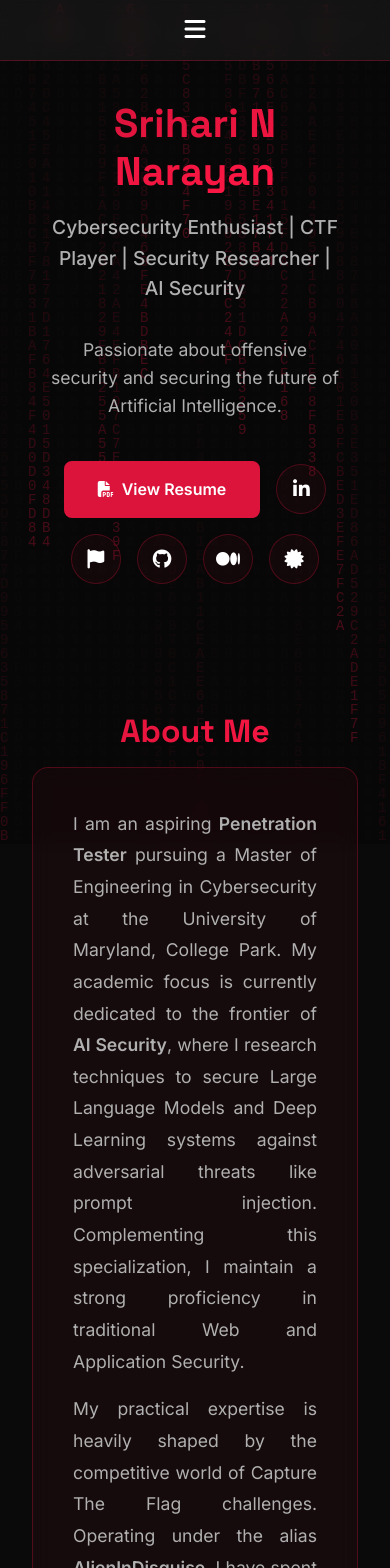
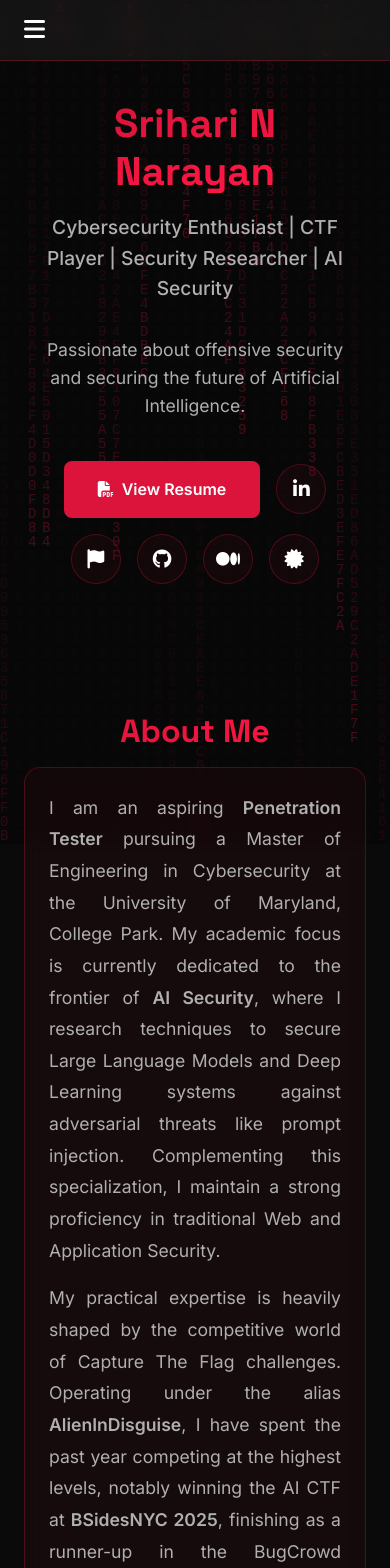
Before and after one commit to Srihari-Narayan/my-portfolio, a React (Vite) app: page / in a window 390 px wide. Shown: the top 1568 px of the page. Built offline with nearby package versions, Linux system fonts and the light colour scheme; no server answers.

Commit message:
fix: resolve mobile jitter, layout alignment, and grid visibility

```diff
--- a/src/components/MatrixBackground.jsx
+++ b/src/components/MatrixBackground.jsx
@@ -9,11 +9,24 @@ const MatrixBackground = () => {
 
         // Set canvas size to fill window
         const resizeCanvas = () => {
+             // Basic implementation: always resize.
+             // Improved: Check if width changed significantly to avoid mobile address bar jitter
             canvas.width = window.innerWidth;
             canvas.height = window.innerHeight;
         };
 
-        window.addEventListener('resize', resizeCanvas);
+        // Track previous dimensions to ignore address bar showing/hiding on mobile
+        let prevWidth = window.innerWidth;
+
+        const handleResize = () => {
+            // Only resize if width changes (orientation change) or height changes significantly
+            if (Math.abs(window.innerWidth - prevWidth) > 0) {
+                prevWidth = window.innerWidth;
+                resizeCanvas();
+            }
+        };
+
+        window.addEventListener('resize', handleResize);
         resizeCanvas();
 
         // Matrix characters
--- a/src/styles/index.css
+++ b/src/styles/index.css
@@ -1624,7 +1624,11 @@ a {
 /* ===================================
    Mobile Responsiveness
    =================================== */
+/* ===================================
+   Mobile Responsiveness
+   =================================== */
 @media (max-width: 768px) {
+
     /* Global Adjustments */
     :root {
         --spacing-lg: 2.5rem;
@@ -1635,16 +1639,36 @@ a {
         padding: 4rem 0;
     }
 
-    h1 { font-size: 2.5rem; }
-    h2 { font-size: 2rem; }
-    h3 { font-size: 1.5rem; }
+    .container {
+        padding: 0 1.5rem;
+        /* Ensure consistent outer padding */
+    }
+
+    h1 {
+        font-size: 2.5rem;
+    }
+
+    h2 {
+        font-size: 2rem;
+    }
+
+    h3 {
+        font-size: 1.5rem;
+    }
 
     /* Navigation */
+    .navbar .container {
+        justify-content: space-between;
+        /* Separate Logo and Hamburger */
+        width: 100%;
+    }
+
     .mobile-menu-toggle {
         display: block;
         z-index: 1001;
     }
 
+    /* Fixed Navigation Overlay */
     .nav-links {
         display: flex;
         position: fixed;
@@ -1673,7 +1697,8 @@ a {
     }
 
     .ctf-announcement-bar {
-        display: none; /* Hide on mobile to save space */
+        display: none;
+        /* Hide on mobile to save space */
     }
 
     /* Hero Section */
@@ -1687,7 +1712,15 @@ a {
         padding: 0 1rem;
     }
 
-    /* Cards & Grids - FORCE STACKING */
+    /* About Section - Fix "Awkward" Layout */
+    .about-content {
+        padding: 1.5rem;
+        /* Reduce padding to give text more room */
+        text-align: left;
+        /* Verify text alignment */
+    }
+
+    /* Cards & Grids - FORCE STACKING & VISIBILITY */
     .cert-card,
     .blog-card,
     .project-card {
@@ -1695,32 +1728,55 @@ a {
         max-width: 100%;
         width: 100%;
         margin-bottom: 1.5rem;
-        flex: none; /* Prevent flex shrinking */
+        flex: none;
+        /* Prevent flex shrinking */
+    }
+
+    /* Ensure Containers don't clip shadows or content */
+    .blog-grid-container,
+    .projects-grid-container {
+        overflow: visible;
+        padding: 1rem 0;
+        /* Remove side padding that might squash */
+        background: transparent;
+        /* Optional: Remove bg if it looks crowded */
+        border: none;
+        /* Optional: Clean up border on mobile */
+    }
+
+    /* Remove the fade overlay on mobile if it interferes */
+    .blog-grid-container::before,
+    .blog-grid-container::after,
+    .projects-grid-container::before,
+    .projects-grid-container::after {
+        display: none;
     }
 
     .certifications-grid {
+        display: flex;
         flex-direction: column;
-        display: flex;
         flex-wrap: nowrap;
         align-items: center;
+        gap: 1.5rem;
     }
 
     .blog-grid {
         display: flex;
         flex-direction: column;
-        overflow-x: visible; /* Disable horizontal scroll */
-        padding: var(--spacing-md) 1rem; /* Adjust padding */
+        overflow: visible;
+        /* Ensure shadows show */
+        padding: 0;
         gap: 1.5rem;
     }
 
     .projects-grid {
         display: flex;
         flex-direction: column;
-        overflow-x: visible;
+        overflow: visible;
         margin: 0;
-        padding: var(--spacing-md) 1rem;
+        padding: 0;
         gap: 1.5rem;
-        cursor: default; /* Remove grab cursor */
+        cursor: default;
     }
 
     /* Contact Section */
```
